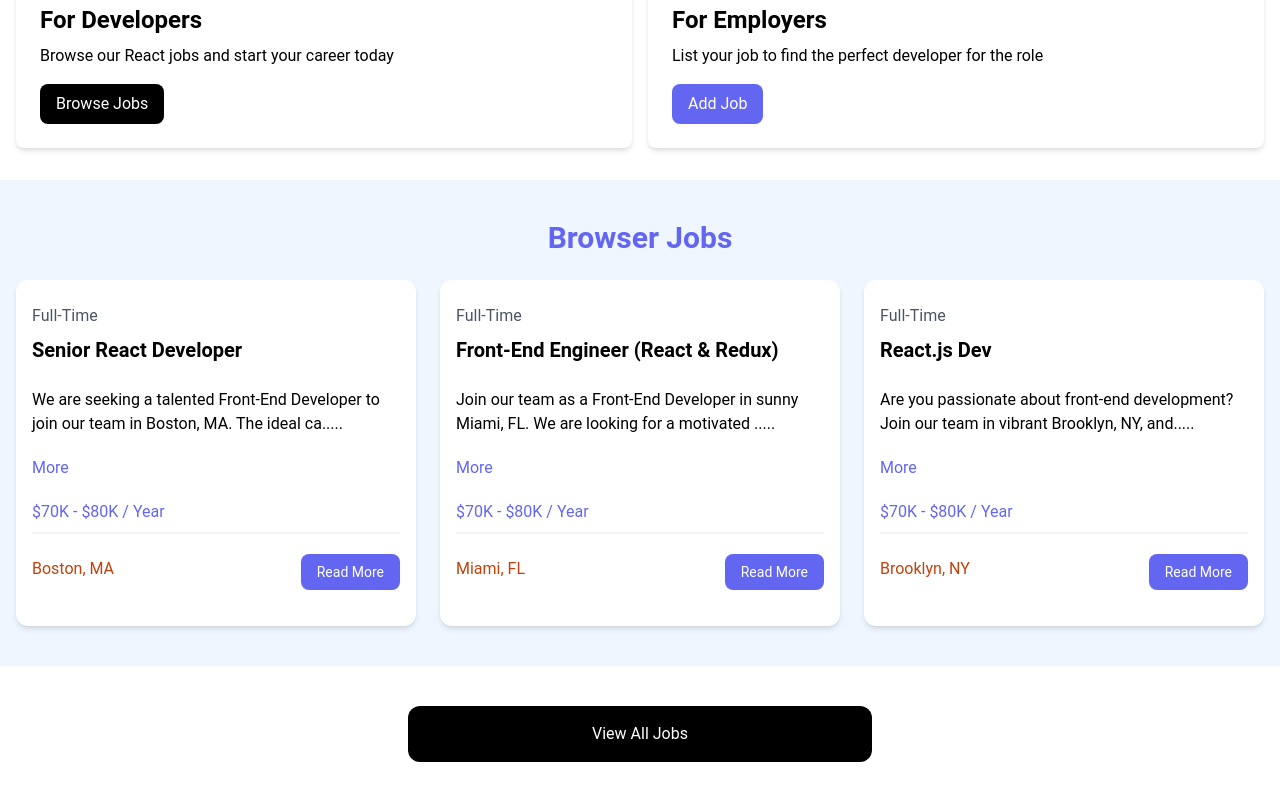
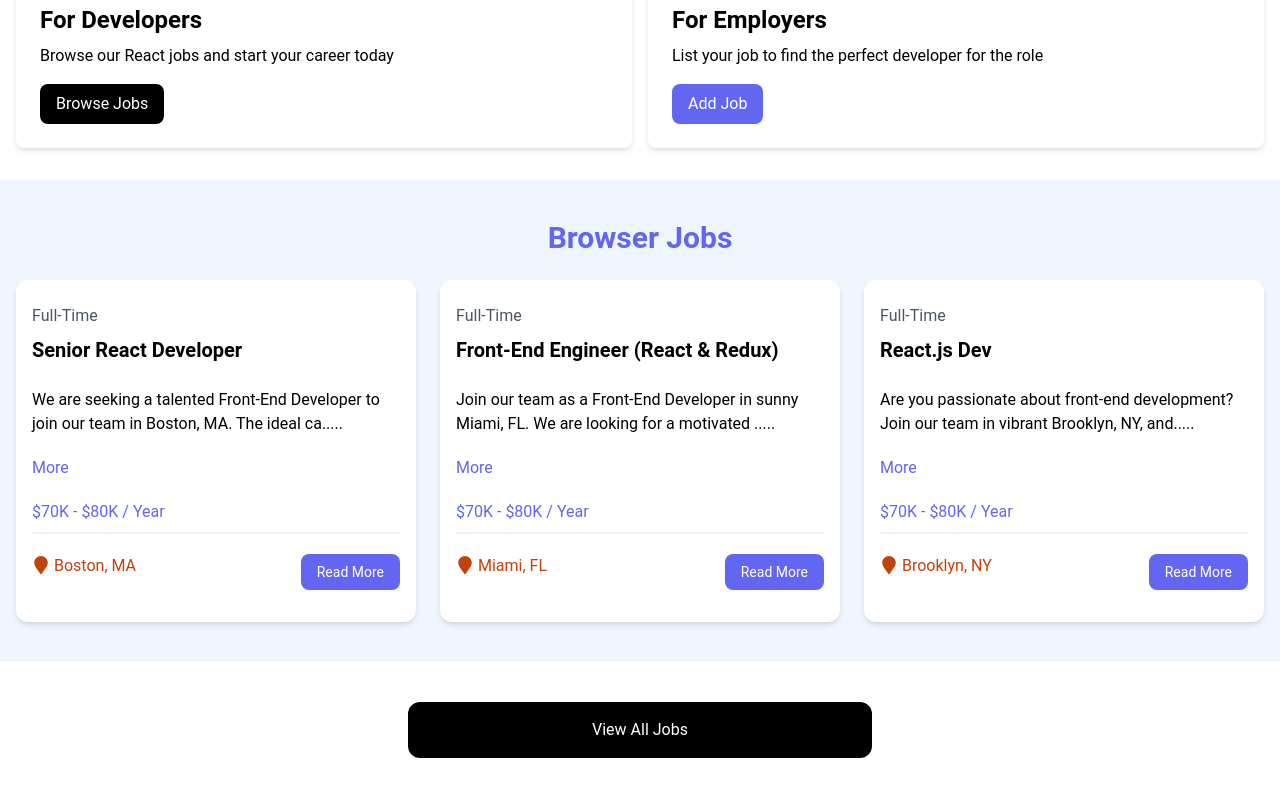
Before and after one commit to purnimagurung/react-job-website, a React (Vite) app: page / in a window 1280 px wide. Shown: the part 429-1229 px from the top of the page. Built offline with nearby package versions, Linux system fonts and the light colour scheme.

Commit message:
added react-icon features

```diff
--- a/package.json
+++ b/package.json
@@ -11,7 +11,8 @@
   },
   "dependencies": {
     "react": "^18.3.1",
-    "react-dom": "^18.3.1"
+    "react-dom": "^18.3.1",
+    "react-icons": "^5.2.1"
   },
   "devDependencies": {
     "@types/react": "^18.3.3",
--- a/src/components/JobList.jsx
+++ b/src/components/JobList.jsx
@@ -1,4 +1,5 @@
 import { useState } from "react"
+import {FaMapMarker} from 'react-icons/fa'
 
 const JobList = ({job}) => {
     const [showFullDescription, setShowFullDescription] = useState(false);
@@ -23,7 +24,7 @@
     <div className="border border-gray-100 mb-5"></div>
     <div className="flex flex-col lg:flex-row justify-between mb-4">
         <div className="text-orange-700 mb-3">
-        <i className="fa-solid fa-location-dot text-lg"></i>
+        <FaMapMarker className="inline text-lg mb-1 mr-1" />
         {job.location}
         </div>
         <a  href={`/job/${job.id}`}
```
Also changed, not shown: 1 other file (tests, documents, lock files or other folders).
